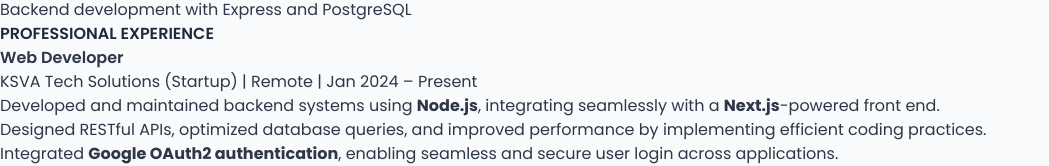
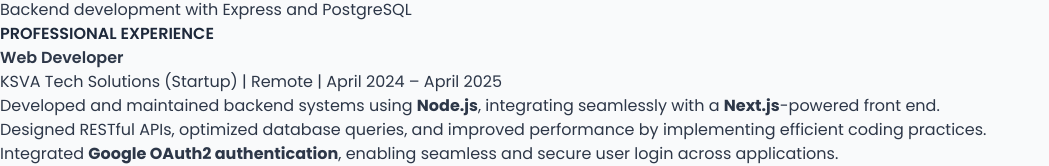
Before and after one commit to sNirajan/my-portfolio, a Next.js app: page /resume in a window 1280 px wide. Shown: the part 290-456 px from the top of the page, without its empty margins (0-1049 px from the left). Built offline with nearby package versions, Linux system fonts and the light colour scheme.

Commit message:
Changed experience date

```diff
--- a/src/app/resume/page.js
+++ b/src/app/resume/page.js
@@ -69,7 +69,7 @@
               </h3>
               <p className="text-lg text-gray-700 mb-4">
                 KSVA Tech Solutions (Startup) | Remote |{" "}
-                <span className="text-gray-500">Jan 2024 – Present</span>
+                <span className="text-gray-500">April 2024 – April 2025</span>
               </p>
               <ul className="list-disc list-inside text-gray-600 space-y-2">
                 <li>
```
